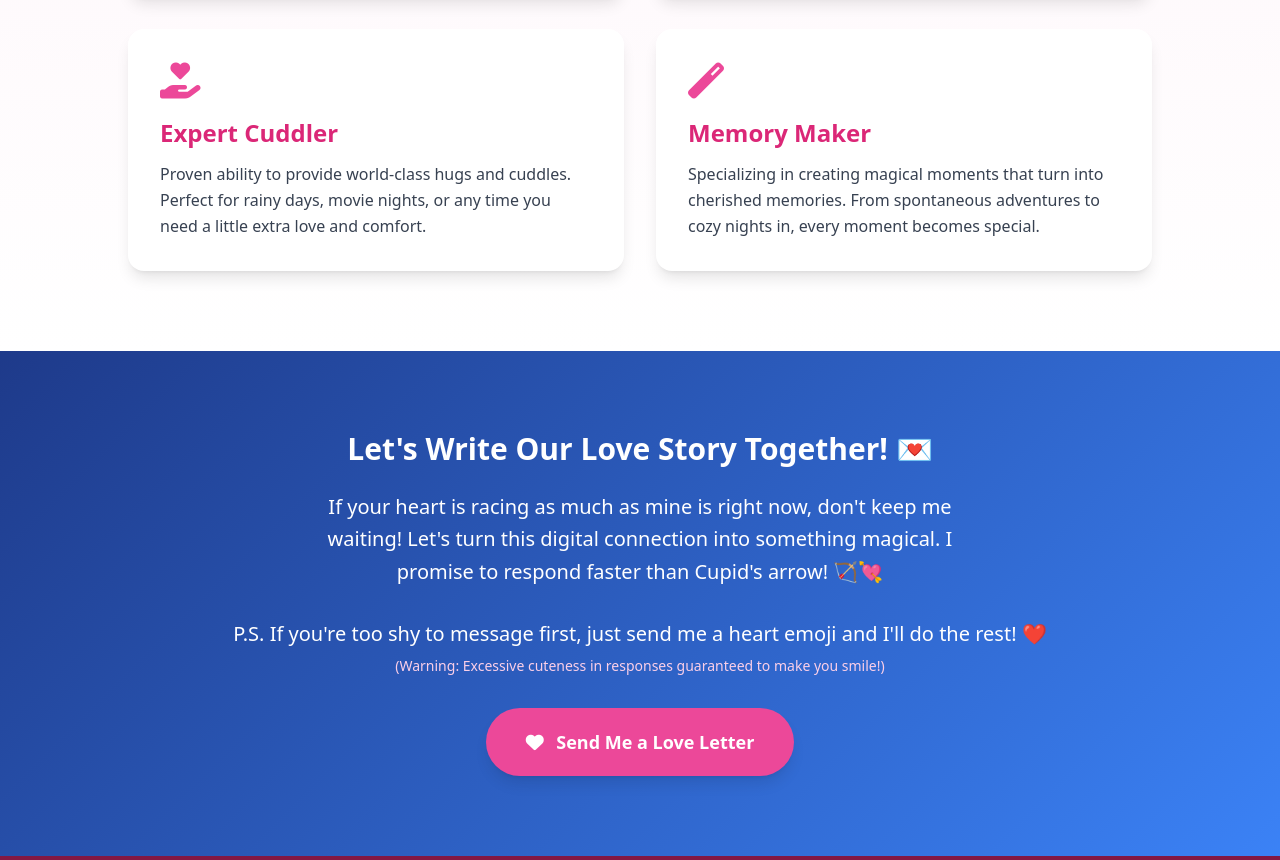
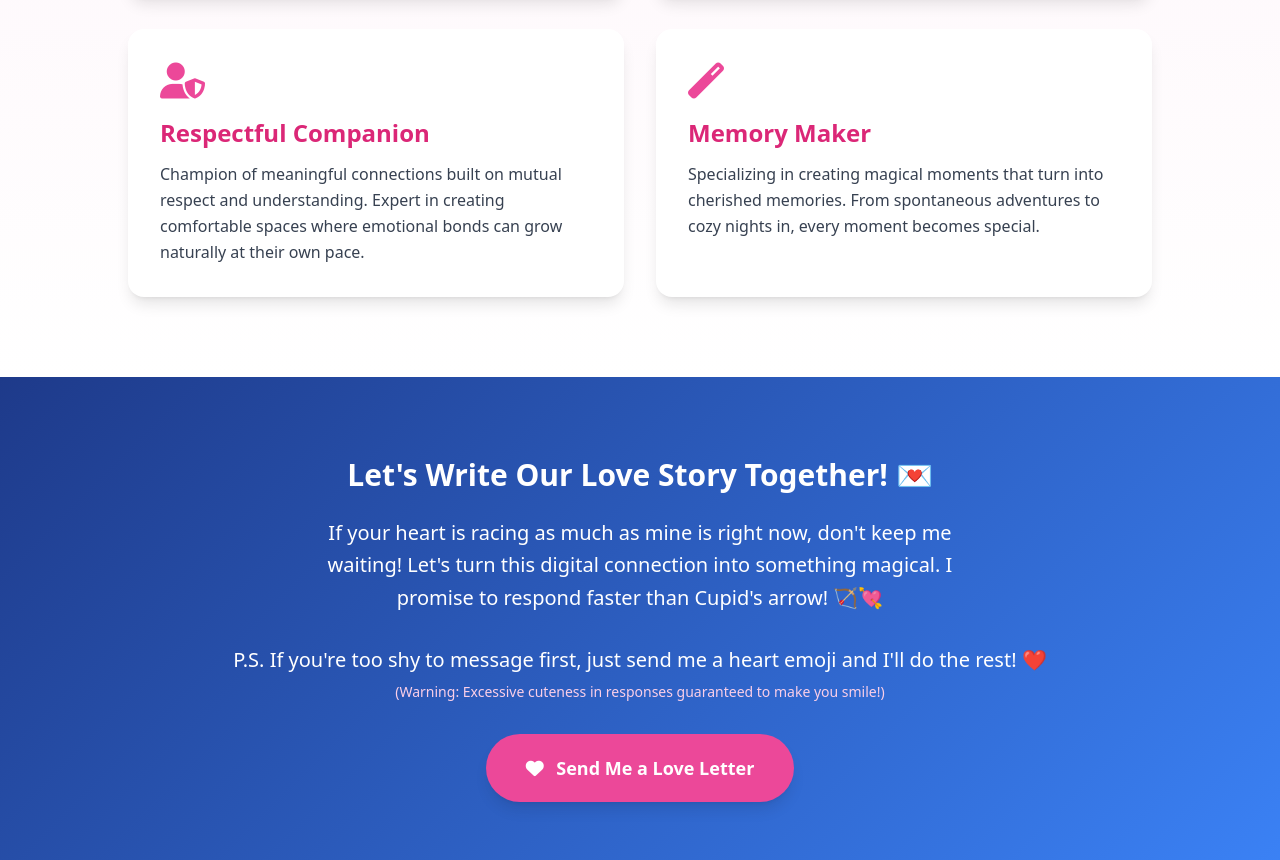
Before and after one commit to B-Rohit-1/profile-private, a plain HTML site: page index.html in a window 1280 px wide. Shown: the part 5307-6167 px from the top of the page. Drawn offline with nearby package versions, Linux system fonts and the light colour scheme.

Commit message:
Update achievements section: Replaced 'Expert Cuddler' with 'Respectful Companion'

```diff
--- a/index.html
+++ b/index.html
@@ -390,10 +390,10 @@
                 <!-- Achievement Card 3 -->
                 <div class="achievement-card bg-white p-8 rounded-2xl shadow-lg transform transition-all duration-300 hover:scale-105 hover:shadow-xl">
                     <div class="text-pink-500 text-4xl mb-4">
-                        <i class="fas fa-hand-holding-heart"></i>
+                        <i class="fas fa-user-shield"></i>
                     </div>
-                    <h3 class="text-2xl font-bold text-pink-600 mb-3">Expert Cuddler</h3>
-                    <p class="text-gray-700 leading-relaxed">Proven ability to provide world-class hugs and cuddles. Perfect for rainy days, movie nights, or any time you need a little extra love and comfort.</p>
+                    <h3 class="text-2xl font-bold text-pink-600 mb-3">Respectful Companion</h3>
+                    <p class="text-gray-700 leading-relaxed">Champion of meaningful connections built on mutual respect and understanding. Expert in creating comfortable spaces where emotional bonds can grow naturally at their own pace.</p>
                 </div>
 
                 <!-- Achievement Card 4 -->
```
